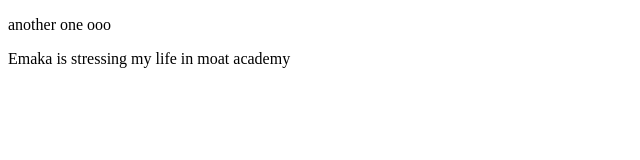
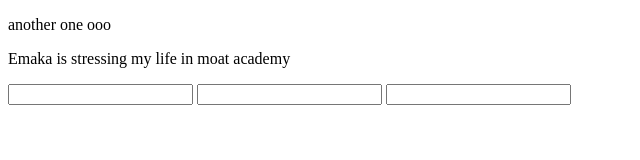
Before and after one commit to ESHANWISE/moat_academy, a plain HTML site: page index.html in a window 1280 px wide. Shown: the whole page, without its empty margins (0-640 px from the left). Drawn offline with Linux system fonts and the light colour scheme.

Commit message:
I modified this app by adding a form to collect information from my users

```diff
--- a/index.html
+++ b/index.html
@@ -9,5 +9,10 @@
 
     <p>another one ooo</p>
     <p>Emaka is stressing my life in moat academy</p>
+    <form action="#" method="POST">
+        <input type="text">
+        <input type="text">
+        <input type="text">
+    </form>
 </body>
 </html
```
